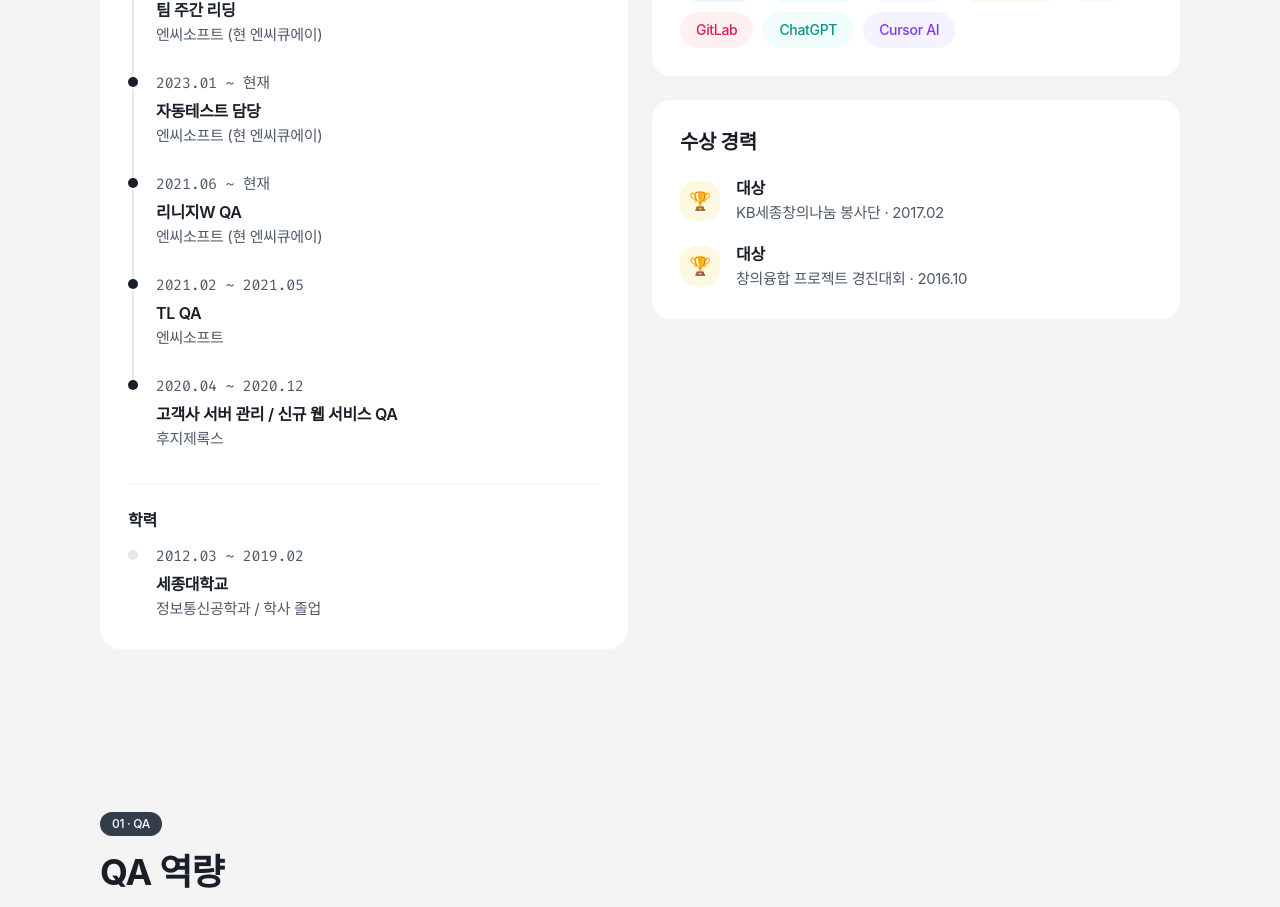
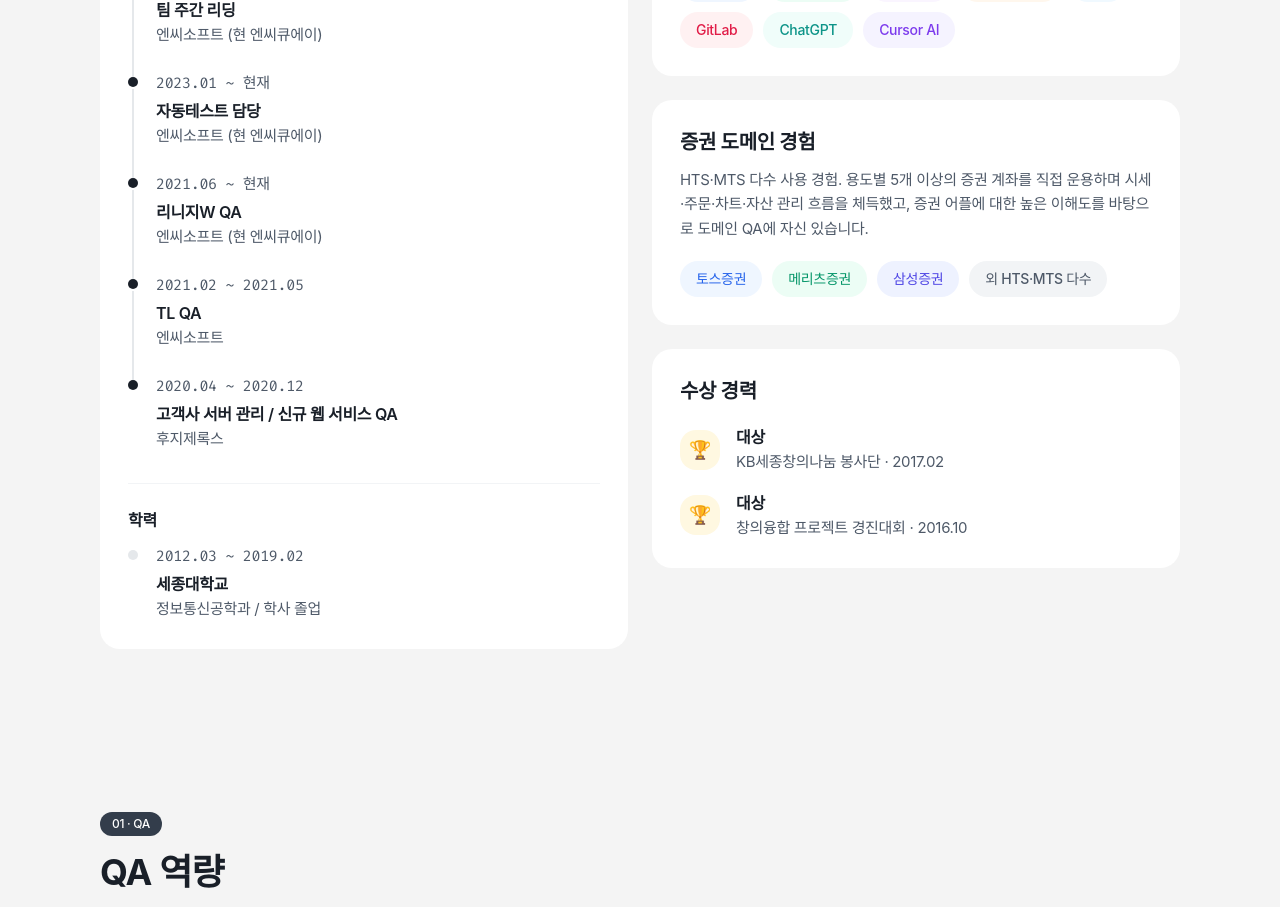
Before and after one commit to csk1403/PortFolio, a React (Vite) app: page / in a window 1280 px wide. Shown: the part 1854-2761 px from the top of the page. Built offline with nearby package versions, Linux system fonts and the light colour scheme; a web font is replaced by a local one.

Commit message:
경력 요약 추가

```diff
--- a/src/components/Career.jsx
+++ b/src/components/Career.jsx
@@ -18,6 +18,12 @@ const skills = [
   { name: 'GitLab', color: 'bg-rose-50 text-rose-600' },
   { name: 'ChatGPT', color: 'bg-teal-50 text-teal-600' },
   { name: 'Cursor AI', color: 'bg-violet-50 text-violet-600' },
+]
+
+const securitiesApps = [
+  { name: '토스증권', color: 'bg-blue-50 text-blue-600' },
+  { name: '메리츠증권', color: 'bg-emerald-50 text-emerald-600' },
+  { name: '삼성증권', color: 'bg-indigo-50 text-indigo-600' },
 ]
 
 const awards = [
@@ -103,6 +109,28 @@ export default function Career() {
               transition={{ delay: 0.3, duration: 0.5 }}
               className="bg-white rounded-2xl sm:rounded-3xl p-5 sm:p-7"
             >
+              <h3 className="text-xl font-bold text-txt-primary mb-3">증권 도메인 경험</h3>
+              <p className="text-[15px] text-txt-secondary leading-relaxed mb-5">
+                HTS·MTS 다수 사용 경험. 용도별 5개 이상의 증권 계좌를 직접 운용하며 시세·주문·차트·자산 관리 흐름을 체득했고, 증권 어플에 대한 높은 이해도를 바탕으로 도메인 QA에 자신 있습니다.
+              </p>
+              <div className="flex flex-wrap gap-2.5">
+                {securitiesApps.map((app) => (
+                  <span key={app.name} className={`px-4 py-2 rounded-full text-sm font-medium ${app.color}`}>
+                    {app.name}
+                  </span>
+                ))}
+                <span className="px-4 py-2 rounded-full text-sm font-medium bg-[#f2f4f6] text-txt-secondary">
+                  외 HTS·MTS 다수
+                </span>
+              </div>
+            </motion.div>
+
+            <motion.div
+              initial={{ opacity: 0, y: 24 }}
+              animate={isInView ? { opacity: 1, y: 0 } : {}}
+              transition={{ delay: 0.4, duration: 0.5 }}
+              className="bg-white rounded-2xl sm:rounded-3xl p-5 sm:p-7"
+            >
               <h3 className="text-xl font-bold text-txt-primary mb-5">수상 경력</h3>
               <div className="space-y-4">
                 {awards.map((award, i) => (
```
